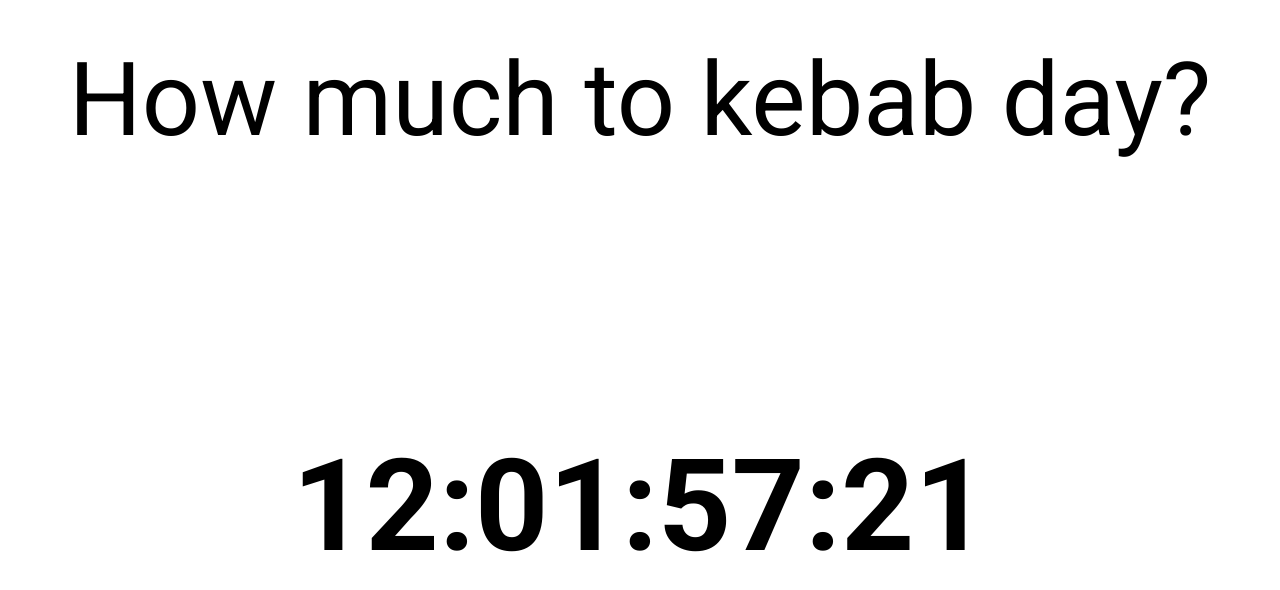
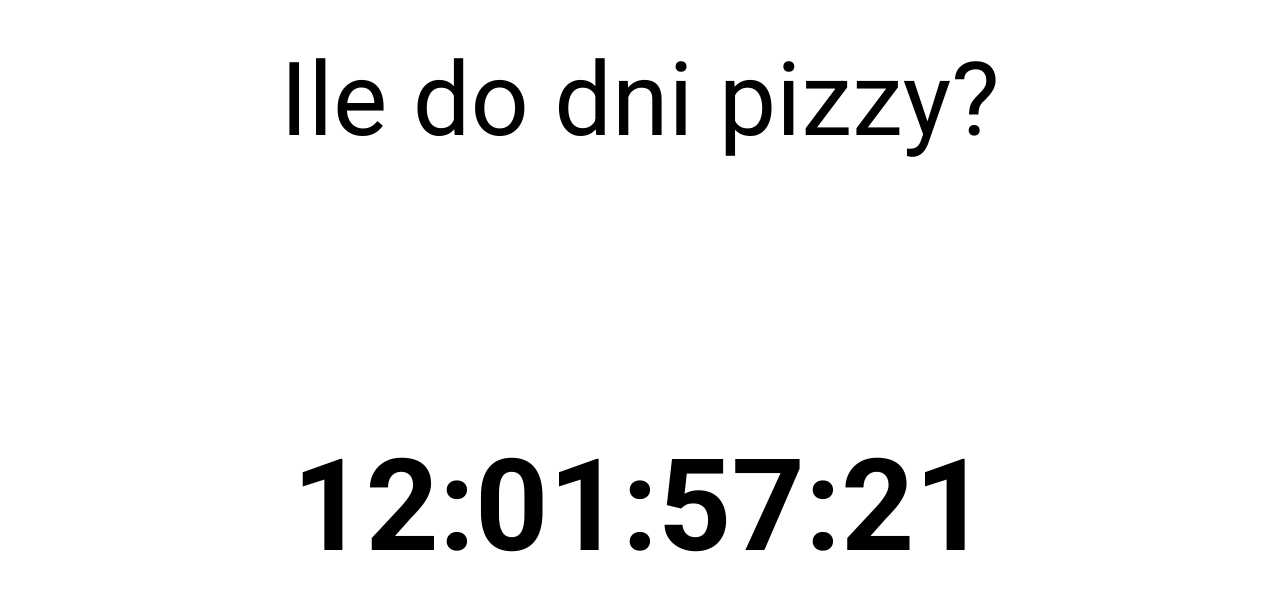
Before and after one commit to SabakaPimpek/Howmuchtokebab, a plain HTML site: page index.html in a window 1280 px wide. Drawn offline with Linux system fonts and the light colour scheme.

Commit message:
Update index.html

```diff
--- a/index.html
+++ b/index.html
@@ -12,7 +12,7 @@
 <body>
     <main class="wrap">
         <section class="text">
-            <h1>How much to kebab day?</h1>
+            <h1>Ile do dni pizzy?</h1>
 
             <h2 id="countdown"></h2>
         </section>
```
